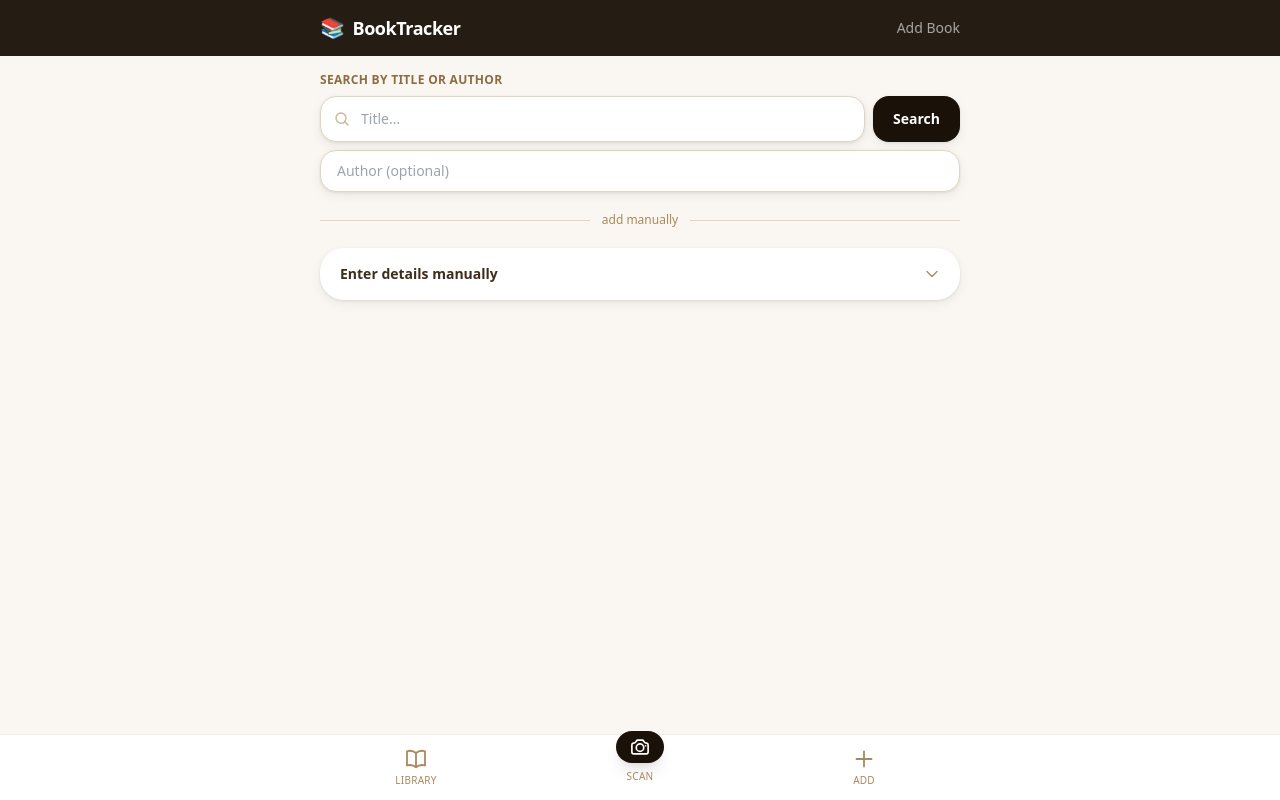
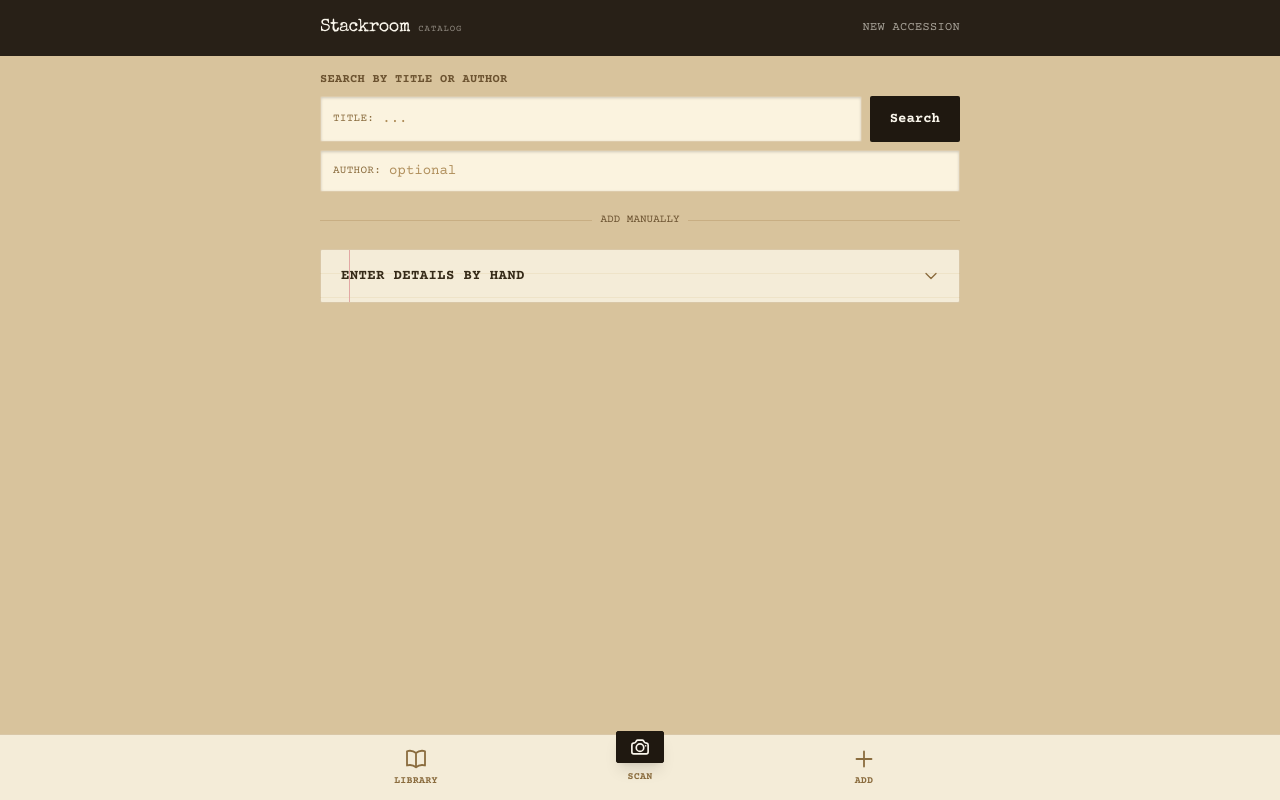
Before and after one commit to Monster0506/stackroom, a Django app: template templates/books/add.html in a window 1280 px wide. Run offline with Django 5.2, Linux system fonts and the light colour scheme; the template is opened without the code that fills it, so the values that code supplies are empty; some libraries are stand-ins or nearby versions.

Commit message:
nicer styling

```diff
--- a/books/lookup.py
+++ b/books/lookup.py
@@ -65,7 +65,6 @@ def lookup_isbn(isbn: str) -> dict | None:
         except Exception:
             pass
 
-    # 2. Open Library search by ISBN (broader index — tries isbn= and q= params)
     for candidate in candidates:
         for params in [{"isbn": candidate, "limit": 1}, {"q": f"isbn:{candidate}", "limit": 1}]:
             try:
@@ -121,7 +120,6 @@ def lookup_title_author(title: str, author: str = "") -> list[dict]:
     except Exception:
         pass
 
-    # Open Library search (always try — good coverage)
     try:
         params = {"title": title, "limit": 10}
         if author:
--- a/books/models.py
+++ b/books/models.py
@@ -26,7 +26,7 @@ class Book(models.Model):
         ordering = ["-date_added"]
 
     def __str__(self):
-        return f"{self.title} — {self.author}"
+        return f"{self.title}: {self.author}"
 
     @property
     def stars(self):
--- a/books/templatetags/book_filters.py
+++ b/books/templatetags/book_filters.py
@@ -9,7 +9,6 @@ def batch(iterable, n):
 
 @register.filter
 def spine_width(book):
-    """Fixed pixel width based on page count (14–42 px). No flex-grow."""
     if book.page_count:
         p = book.page_count
         if p < 100: return 14
@@ -21,5 +20,4 @@ def spine_width(book):
 
 @register.filter
 def spine_height(book):
-    """Pseudo-random height 136–170 px for a staggered shelf look."""
     return 136 + (book.pk * 7 + len(book.title or '') * 3) % 34
--- a/books/views.py
+++ b/books/views.py
@@ -114,7 +114,6 @@ def cover_image(request, pk):
     if not img_path.exists():
         _download_cover(pk, book.cover_url)
     if not img_path.exists():
-        # Download failed — redirect to source so the browser still gets something
         return redirect(book.cover_url)
     content_type = ct_path.read_text() if ct_path.exists() else 'image/jpeg'
     return FileResponse(open(img_path, 'rb'), content_type=content_type)
--- a/templates/base.html
+++ b/templates/base.html
@@ -6,45 +6,60 @@
   <meta name="mobile-web-app-capable" content="yes">
   <meta name="apple-mobile-web-app-capable" content="yes">
   <meta name="apple-mobile-web-app-status-bar-style" content="black-translucent">
-  <title>{% block title %}BookTracker{% endblock %}</title>
+  <title>{% block title %}Stackroom{% endblock %}</title>
   <script src="https://cdn.tailwindcss.com"></script>
+  <link rel="preconnect" href="https://fonts.googleapis.com">
+  <link href="https://fonts.googleapis.com/css2?family=Courier+Prime:wght@400;700&family=Special+Elite&display=swap" rel="stylesheet">
   <script>
     tailwind.config = {
       theme: {
         extend: {
           colors: {
-            ink:   { DEFAULT: '#1a1108', 50: '#faf7f2', 100: '#f2ebe0', 200: '#e2d5c0', 300: '#c9b494', 400: '#a8895e', 500: '#8c6d42', 600: '#725535', 700: '#5c4028', 800: '#3f2c1b', 900: '#1a1108' },
-            amber: { DEFAULT: '#d97706', 50: '#fffbeb', 100: '#fef3c7', 400: '#fbbf24', 500: '#f59e0b', 600: '#d97706', 700: '#b45309' },
+            ink:   { DEFAULT: '#2b2218', 50: '#faf6ec', 100: '#f4ecd8', 200: '#e8dab8', 300: '#d8c39c', 400: '#b08f5c', 500: '#8a6c3e', 600: '#6b5230', 700: '#4a3a22', 800: '#352a18', 900: '#1f1810' },
+            amber: { DEFAULT: '#a3372f', 50: '#fbecea', 100: '#f5d2ce', 400: '#c25950', 500: '#a3372f', 600: '#8a2c25', 700: '#6e231d' },
           },
-          fontFamily: { sans: ['system-ui', '-apple-system', 'sans-serif'] },
+          fontFamily: {
+            sans: ['"Courier Prime"', 'ui-monospace', 'monospace'],
+            display: ['"Special Elite"', 'ui-monospace', 'monospace'],
+          },
           boxShadow: {
-            'card': '0 1px 3px rgba(0,0,0,.08), 0 4px 12px rgba(0,0,0,.06)',
-            'card-hover': '0 4px 12px rgba(0,0,0,.12), 0 8px 24px rgba(0,0,0,.08)',
+            'card': '1px 2px 0 #c2ad81, 2px 4px 6px rgba(0,0,0,.18)',
+            'card-hover': '2px 3px 0 #c2ad81, 3px 6px 10px rgba(0,0,0,.22)',
           }
         }
       }
     }
   </script>
   <style>
-    body { background: #faf7f2; }
+    body { background: #d8c39c; }
     .safe-bottom { padding-bottom: env(safe-area-inset-bottom, 0); }
     @keyframes slide-up { from { opacity:0; transform:translateY(8px); } to { opacity:1; transform:none; } }
     .animate-in { animation: slide-up .18s ease-out both; }
     input, select, textarea { -webkit-appearance: none; appearance: none; }
-    ::-webkit-scrollbar { width: 4px; } ::-webkit-scrollbar-thumb { background: #c9b494; border-radius: 2px; }
+    ::-webkit-scrollbar { width: 4px; } ::-webkit-scrollbar-thumb { background: #c2ad81; border-radius: 2px; }
     .line-clamp-2 { display:-webkit-box; -webkit-line-clamp:2; -webkit-box-orient:vertical; overflow:hidden; }
+
+    /* index-card paper: ruled lines + punch holes, used across content cards */
+    .index-card {
+      background: #f4ecd8;
+      background-image: repeating-linear-gradient(transparent, transparent 23px, #e8dab8 24px);
+      position: relative;
+    }
+    .index-card::before { content: ''; position: absolute; top: 0; left: 28px; width: 1px; height: 100%; background: #e2a8a4; pointer-events: none; }
+    .punch-hole { width: 9px; height: 9px; border-radius: 50%; background: #d8c39c; box-shadow: inset 0 1px 2px rgba(0,0,0,.35); }
+    .label-slot { background: #fbf3df; box-shadow: inset 0 1px 3px rgba(0,0,0,.18); }
   </style>
   {% block head %}{% endblock %}
 </head>
-<body class="text-ink min-h-screen">
+<body class="text-ink min-h-screen font-sans">
 
 <div hidden>{% csrf_token %}</div>
 
 <!-- Top bar -->
-<header class="sticky top-0 z-30 bg-ink-900/95 backdrop-blur-sm text-white">
+<header class="sticky top-0 z-30 bg-ink-900/95 backdrop-blur-sm text-ink-50">
   <div class="flex items-center justify-between px-4 h-14 max-w-2xl mx-auto">
-    <a href="{% url 'library' %}" class="font-bold text-lg tracking-tight flex items-center gap-2">
-      <span class="text-xl">📚</span> BookTracker
+    <a href="{% url 'library' %}" class="font-display text-lg tracking-tight flex items-baseline gap-2">
+      Stackroom <span class="text-[9px] tracking-widest uppercase opacity-50 font-sans">catalog</span>
     </a>
     {% block header_action %}{% endblock %}
   </div>
@@ -54,11 +69,11 @@
 {% if messages %}
 <div class="max-w-2xl mx-auto px-4 pt-3 space-y-2">
   {% for msg in messages %}
-  <div class="animate-in flex items-center gap-3 px-4 py-3 rounded-2xl text-sm font-medium
-    {% if msg.tags == 'success' %}bg-green-50 text-green-800 border border-green-200
-    {% elif msg.tags == 'error' %}bg-red-50 text-red-800 border border-red-200
-    {% else %}bg-amber-50 text-amber-800 border border-amber-200{% endif %}">
-    {% if msg.tags == 'success' %}✓{% elif msg.tags == 'error' %}✕{% else %}ℹ{% endif %}
+  <div class="animate-in flex items-center gap-2 px-4 py-3 rounded-sm border text-sm font-medium label-slot
+    {% if msg.tags == 'success' %}border-green-700 text-green-800
+    {% elif msg.tags == 'error' %}border-amber-700 text-amber-800
+    {% else %}border-ink-400 text-ink-700{% endif %}">
+    <span class="text-[10px] font-bold uppercase tracking-wide flex-shrink-0">{% if msg.tags == 'success' %}Success:{% elif msg.tags == 'error' %}Error:{% else %}Note:{% endif %}</span>
     {{ msg }}
   </div>
   {% endfor %}
@@ -68,36 +83,35 @@
 <!-- Page content -->
 <main class="max-w-2xl mx-auto px-4 py-4">
   {% block content %}{% endblock %}
-  <!-- Nav clearance spacer — always present so no page can overlap the bottom nav -->
   <div class="h-20" style="height: calc(5rem + env(safe-area-inset-bottom, 0px));" aria-hidden="true"></div>
 </main>
 
 <!-- Bottom nav -->
-<nav class="fixed bottom-0 left-0 right-0 z-30 safe-bottom bg-white border-t border-ink-100">
+<nav class="fixed bottom-0 left-0 right-0 z-30 safe-bottom bg-[#f4ecd8] border-t border-ink-400/40">
   <div class="max-w-2xl mx-auto grid grid-cols-3">
     <a href="{% url 'library' %}" id="nav-library"
-      class="nav-item flex flex-col items-center gap-0.5 py-3 text-ink-400 transition-colors active:bg-ink-50">
+      class="nav-item flex flex-col items-center gap-0.5 py-3 text-ink-500 transition-colors active:bg-ink-200/40">
       <svg class="w-6 h-6" fill="none" stroke="currentColor" stroke-width="1.8" viewBox="0 0 24 24">
         <path stroke-linecap="round" stroke-linejoin="round" d="M12 6.042A8.967 8.967 0 006 3.75c-1.052 0-2.062.18-3 .512v14.25A8.987 8.987 0 016 18c2.305 0 4.408.867 6 2.292m0-14.25a8.966 8.966 0 016-2.292c1.052 0 2.062.18 3 .512v14.25A8.987 8.987 0 0018 18a8.966 8.966 0 00-6 2.292m0-14.25v14.25"/>
       </svg>
-      <span class="text-[10px] font-medium tracking-wide uppercase">Library</span>
+      <span class="text-[10px] font-bold tracking-wide uppercase">Library</span>
     </a>
     <a href="{% url 'scan' %}" id="nav-scan"
-      class="nav-item flex flex-col items-center gap-0.5 py-3 text-ink-400 transition-colors active:bg-ink-50">
-      <div class="w-12 h-8 bg-ink-900 rounded-full flex items-center justify-center -mt-4 shadow-lg">
-        <svg class="w-5 h-5 text-white" fill="none" stroke="currentColor" stroke-width="2" viewBox="0 0 24 24">
+      class="nav-item flex flex-col items-center gap-0.5 py-3 text-ink-500 transition-colors active:bg-ink-200/40">
+      <div class="w-12 h-8 bg-ink-900 rounded-sm flex items-center justify-center -mt-4 shadow-lg border border-ink-900">
+        <svg class="w-5 h-5 text-ink-50" fill="none" stroke="currentColor" stroke-width="2" viewBox="0 0 24 24">
           <path stroke-linecap="round" stroke-linejoin="round" d="M6.827 6.175A2.31 2.31 0 015.186 7.23c-.38.054-.757.112-1.134.175C2.999 7.58 2.25 8.507 2.25 9.574V18a2.25 2.25 0 002.25 2.25h15A2.25 2.25 0 0021.75 18V9.574c0-1.067-.75-1.994-1.802-2.169a47.865 47.865 0 00-1.134-.175 2.31 2.31 0 01-1.64-1.055l-.822-1.316a2.192 2.192 0 00-1.736-1.039 48.774 48.774 0 00-5.232 0 2.192 2.192 0 00-1.736 1.039l-.821 1.316z"/>
           <path stroke-linecap="round" stroke-linejoin="round" d="M16.5 12.75a4.5 4.5 0 11-9 0 4.5 4.5 0 019 0zM18.75 10.5h.008v.008h-.008V10.5z"/>
         </svg>
       </div>
-      <span class="text-[10px] font-medium tracking-wide uppercase mt-1">Scan</span>
+      <span class="text-[10px] font-bold tracking-wide uppercase mt-1">Scan</span>
     </a>
     <a href="{% url 'add_book' %}" id="nav-add"
-      class="nav-item flex flex-col items-center gap-0.5 py-3 text-ink-400 transition-colors active:bg-ink-50">
+      class="nav-item flex flex-col items-center gap-0.5 py-3 text-ink-500 transition-colors active:bg-ink-200/40">
       <svg class="w-6 h-6" fill="none" stroke="currentColor" stroke-width="1.8" viewBox="0 0 24 24">
         <path stroke-linecap="round" stroke-linejoin="round" d="M12 4.5v15m7.5-7.5h-15"/>
       </svg>
-      <span class="text-[10px] font-medium tracking-wide uppercase">Add</span>
+      <span class="text-[10px] font-bold tracking-wide uppercase">Add</span>
     </a>
   </div>
 </nav>
@@ -109,7 +123,7 @@
   const active = map[path] || (path.startsWith('/book/') ? 'nav-library' : null);
   if (active) {
     const el = document.getElementById(active);
-    if (el) el.classList.replace('text-ink-400', 'text-ink-900');
+    if (el) el.classList.replace('text-ink-500', 'text-ink-900');
   }
 </script>
 </body>
--- a/templates/books/add.html
+++ b/templates/books/add.html
@@ -1,8 +1,8 @@
 {% extends "base.html" %}
-{% block title %}Add Book — BookTracker{% endblock %}
+{% block title %}Add Book{% endblock %}
 
 {% block header_action %}
-<span class="text-sm text-white/60 font-medium">Add Book</span>
+<span class="text-xs text-ink-50/60 uppercase tracking-wide">New Accession</span>
 {% endblock %}
 
 {% block content %}
@@ -10,24 +10,25 @@
 
   <!-- Search -->
   <div>
-    <label class="text-xs font-semibold text-ink-500 uppercase tracking-wide mb-2 block">Search by title or author</label>
+    <label class="text-xs font-bold text-ink-600 uppercase tracking-wide mb-2 block">Search by title or author</label>
     <div class="flex gap-2">
-      <div class="relative flex-1">
-        <svg class="absolute left-3.5 top-1/2 -translate-y-1/2 w-4 h-4 text-ink-300 pointer-events-none" fill="none" stroke="currentColor" stroke-width="2" viewBox="0 0 24 24">
-          <path stroke-linecap="round" stroke-linejoin="round" d="M21 21l-5.197-5.197m0 0A7.5 7.5 0 105.196 15.803 7.5 7.5 0 0016.803 15.803z"/>
-        </svg>
-        <input id="s-title" type="text" placeholder="Title…"
-          class="w-full bg-white border border-ink-200 rounded-2xl pl-10 pr-4 py-3 text-sm shadow-card focus:outline-none focus:ring-2 focus:ring-ink-900 transition"
+      <div class="label-slot border border-ink-400/40 rounded-sm px-3 flex-1 flex items-center gap-2">
+        <span class="text-[11px] uppercase tracking-wide text-ink-500 flex-shrink-0">Title:</span>
+        <input id="s-title" type="text" placeholder="..."
+          class="flex-1 bg-transparent py-3 text-sm focus:outline-none placeholder:text-ink-400"
           onkeydown="if(event.key==='Enter') doSearch()">
       </div>
       <button onclick="doSearch()"
-        class="bg-ink-900 text-white px-5 rounded-2xl text-sm font-semibold active:scale-95 transition shadow-card">
+        class="bg-ink-900 text-ink-50 px-5 rounded-sm text-sm font-bold active:scale-95 transition">
         Search
       </button>
     </div>
-    <input id="s-author" type="text" placeholder="Author (optional)"
-      class="mt-2 w-full bg-white border border-ink-200 rounded-2xl px-4 py-2.5 text-sm shadow-card focus:outline-none focus:ring-2 focus:ring-ink-900 transition"
-      onkeydown="if(event.key==='Enter') doSearch()">
+    <div class="label-slot border border-ink-400/40 rounded-sm px-3 mt-2 flex items-center gap-2">
+      <span class="text-[11px] uppercase tracking-wide text-ink-500 flex-shrink-0">Author:</span>
+      <input id="s-author" type="text" placeholder="optional"
+        class="flex-1 bg-transparent py-2.5 text-sm focus:outline-none placeholder:text-ink-400"
+        onkeydown="if(event.key==='Enter') doSearch()">
+    </div>
   </div>
 
   <!-- Search results -->
@@ -35,33 +36,34 @@
 
   <!-- Selected book preview -->
   <div id="result-card" class="hidden animate-in">
-    <div class="bg-white rounded-3xl shadow-card overflow-hidden">
-      <div class="flex gap-4 p-4">
+    <div class="index-card border border-ink-400/40 rounded-sm overflow-hidden">
+      <div class="flex gap-4 p-4 pl-8 relative">
+        <div class="punch-hole absolute left-3 top-1/2 -translate-y-1/2"></div>
         <div class="relative flex-shrink-0">
-          <img id="r-cover" src="" alt="" class="w-20 h-28 object-cover rounded-2xl bg-ink-100 hidden shadow">
-          <div id="r-cover-ph" class="w-20 h-28 rounded-2xl bg-gradient-to-br from-amber-100 to-amber-200 flex items-center justify-center">
-            <span class="text-3xl">📖</span>
+          <img id="r-cover" src="" alt="" class="w-20 h-28 object-cover rounded-sm bg-ink-200 hidden border border-ink-400/40">
+          <div id="r-cover-ph" class="w-20 h-28 rounded-sm bg-ink-200 border border-ink-400/40 flex items-center justify-center px-1">
+            <span class="text-[10px] uppercase tracking-wide text-ink-500 text-center font-bold">No Cover</span>
           </div>
         </div>
         <div class="flex-1 min-w-0 py-1">
           <p id="r-title" class="font-bold text-ink-900 text-base leading-tight"></p>
-          <p id="r-author" class="text-sm text-ink-500 mt-1"></p>
-          <p id="r-pub" class="text-xs text-ink-400 mt-0.5"></p>
+          <p id="r-author" class="text-sm text-ink-600 mt-1"></p>
+          <p id="r-pub" class="text-xs text-ink-500 mt-0.5"></p>
         </div>
       </div>
-      <div class="border-t border-ink-100 px-4 py-3">
-        <label class="text-xs font-semibold text-ink-500 uppercase tracking-wide mb-2 block">Add to shelf</label>
+      <div class="border-t border-ink-400/40 px-4 py-3">
+        <label class="text-xs font-bold text-ink-600 uppercase tracking-wide mb-2 block">Add to shelf</label>
         <div class="flex gap-2">
           <button onclick="setStatus('want')" data-status="want"
-            class="status-btn flex-1 py-2 rounded-xl text-xs font-semibold border border-ink-200 text-ink-600 bg-ink-50 active:scale-95 transition">
+            class="status-btn flex-1 py-2 rounded-sm text-xs font-bold uppercase border border-ink-500 text-ink-700 bg-[#f4ecd8] active:scale-95 transition">
             Want
           </button>
           <button onclick="setStatus('reading')" data-status="reading"
-            class="status-btn flex-1 py-2 rounded-xl text-xs font-semibold border border-blue-200 text-blue-700 bg-blue-50 active:scale-95 transition">
+            class="status-btn flex-1 py-2 rounded-sm text-xs font-bold uppercase border border-blue-700 text-blue-800 bg-[#f4ecd8] active:scale-95 transition">
             Reading
           </button>
           <button onclick="setStatus('read')" data-status="read"
-            class="status-btn flex-1 py-2 rounded-xl text-xs font-semibold border border-green-200 text-green-700 bg-green-50 active:scale-95 transition">
+            class="status-btn flex-1 py-2 rounded-sm text-xs font-bold uppercase border border-green-700 text-green-800 bg-[#f4ecd8] active:scale-95 transition">
             Read
           </button>
         </div>
@@ -69,56 +71,54 @@
       </div>
       <div class="px-4 pb-4 flex gap-2">
         <button onclick="saveBook()"
-          class="flex-1 bg-ink-900 text-white py-3.5 rounded-2xl font-semibold text-sm active:scale-95 transition">
+          class="flex-1 bg-ink-900 text-ink-50 py-3.5 rounded-sm font-bold text-sm active:scale-[0.98] transition">
           Add to Library
         </button>
         <button onclick="clearPick()"
-          class="w-14 bg-white border border-ink-200 text-ink-500 rounded-2xl text-lg active:scale-95 transition">
-          ✕
+          class="w-20 label-slot border border-ink-400/40 text-ink-600 rounded-sm text-xs font-bold uppercase tracking-wide active:scale-95 transition">
+          Cancel
         </button>
       </div>
     </div>
   </div>
 
   <!-- Divider -->
-  <div class="flex items-center gap-3">
-    <div class="flex-1 h-px bg-ink-200"></div>
-    <span class="text-xs text-ink-400 font-medium">add manually</span>
-    <div class="flex-1 h-px bg-ink-200"></div>
+  <div class="flex items-center gap-2 text-[11px] text-ink-600">
+    <div class="flex-1 h-px bg-ink-400/40"></div>ADD MANUALLY<div class="flex-1 h-px bg-ink-400/40"></div>
   </div>
 
   <!-- Manual entry -->
-  <div class="bg-white rounded-3xl shadow-card overflow-hidden">
+  <div class="index-card border border-ink-400/40 rounded-sm overflow-hidden">
     <button onclick="toggleManual()" class="w-full flex items-center justify-between px-5 py-4 text-left">
-      <span class="font-semibold text-sm text-ink-800">Enter details manually</span>
-      <svg id="manual-chevron" class="w-4 h-4 text-ink-400 transition-transform" fill="none" stroke="currentColor" stroke-width="2" viewBox="0 0 24 24">
+      <span class="font-bold text-sm text-ink-800 uppercase tracking-wide">Enter details by hand</span>
+      <svg id="manual-chevron" class="w-4 h-4 text-ink-500 transition-transform" fill="none" stroke="currentColor" stroke-width="2" viewBox="0 0 24 24">
         <path stroke-linecap="round" stroke-linejoin="round" d="M19.5 8.25l-7.5 7.5-7.5-7.5"/>
       </svg>
     </button>
     <div id="manual-body" class="hidden px-5 pb-5 flex flex-col gap-3">
       <input id="m-title" type="text" placeholder="Title *"
-        class="w-full bg-ink-50 border border-ink-200 rounded-xl px-4 py-3 text-sm focus:outline-none focus:ring-2 focus:ring-ink-900 transition">
+        class="w-full label-slot border border-ink-400/40 rounded-sm px-4 py-3 text-sm focus:outline-none focus:ring-2 focus:ring-ink-900 transition">
       <input id="m-author" type="text" placeholder="Author"
-        class="w-full bg-ink-50 border border-ink-200 rounded-xl px-4 py-3 text-sm focus:outline-none focus:ring-2 focus:ring-ink-900 transition">
+        class="w-full label-slot border border-ink-400/40 rounded-sm px-4 py-3 text-sm focus:outline-none focus:ring-2 focus:ring-ink-900 transition">
       <input id="m-isbn" type="text" placeholder="ISBN" inputmode="numeric"
-        class="w-full bg-ink-50 border border-ink-200 rounded-xl px-4 py-3 text-sm focus:outline-none focus:ring-2 focus:ring-ink-900 transition">
+        class="w-full label-slot border border-ink-400/40 rounded-sm px-4 py-3 text-sm focus:outline-none focus:ring-2 focus:ring-ink-900 transition">
       <div class="grid grid-cols-2 gap-3">
         <input id="m-publisher" type="text" placeholder="Publisher"
-          class="w-full bg-ink-50 border border-ink-200 rounded-xl px-4 py-3 text-sm focus:outline-none focus:ring-2 focus:ring-ink-900 transition">
+          class="w-full label-slot border border-ink-400/40 rounded-sm px-4 py-3 text-sm focus:outline-none focus:ring-2 focus:ring-ink-900 transition">
         <input id="m-year" type="text" placeholder="Year" inputmode="numeric"
-          class="w-full bg-ink-50 border border-ink-200 rounded-xl px-4 py-3 text-sm focus:outline-none focus:ring-2 focus:ring-ink-900 transition">
+          class="w-full label-slot border border-ink-400/40 rounded-sm px-4 py-3 text-sm focus:outline-none focus:ring-2 focus:ring-ink-900 transition">
       </div>
       <div class="flex gap-2">
         <button onclick="setManualStatus('want')" data-status="want"
-          class="mstatus-btn flex-1 py-2 rounded-xl text-xs font-semibold border border-ink-200 text-ink-600 bg-ink-50 active:scale-95 transition ring-2 ring-ink-900">Want</button>
+          class="mstatus-btn flex-1 py-2 rounded-sm text-xs font-bold uppercase border border-ink-500 text-ink-700 bg-[#f4ecd8] active:scale-95 transition ring-2 ring-ink-900">Want</button>
         <button onclick="setManualStatus('reading')" data-status="reading"
-          class="mstatus-btn flex-1 py-2 rounded-xl text-xs font-semibold border border-blue-200 text-blue-700 bg-blue-50 active:scale-95 transition">Reading</button>
+          class="mstatus-btn flex-1 py-2 rounded-sm text-xs font-bold uppercase border border-blue-700 text-blue-800 bg-[#f4ecd8] active:scale-95 transition">Reading</button>
         <button onclick="setManualStatus('read')" data-status="read"
-          class="mstatus-btn flex-1 py-2 rounded-xl text-xs font-semibold border border-green-200 text-green-700 bg-green-50 active:scale-95 transition">Read</button>
+          class="mstatus-btn flex-1 py-2 rounded-sm text-xs font-bold uppercase border border-green-700 text-green-800 bg-[#f4ecd8] active:scale-95 transition">Read</button>
       </div>
       <input type="hidden" id="m-status" value="want">
       <button onclick="saveManual()"
-        class="w-full bg-ink-900 text-white py-3.5 rounded-2xl font-semibold text-sm active:scale-95 transition mt-1">
+        class="w-full bg-ink-900 text-ink-50 py-3.5 rounded-sm font-bold text-sm active:scale-[0.98] transition mt-1">
         Add to Library
       </button>
     </div>
@@ -141,7 +141,7 @@
     if (!title) return;
     const author = document.getElementById('s-author').value.trim();
     const container = document.getElementById('search-results');
-    container.innerHTML = '<div class="text-center py-6 text-ink-400 text-sm">Searching…</div>';
+    container.innerHTML = '<div class="text-center py-6 text-ink-500 text-sm">Searching...</div>';
     container.classList.remove('hidden');
     document.getElementById('result-card').classList.add('hidden');
 
@@ -149,19 +149,20 @@
     const { results = [] } = await resp.json();
 
     if (!results.length) {
-      container.innerHTML = '<div class="text-center py-6 text-ink-400 text-sm">No results found.</div>';
+      container.innerHTML = '<div class="text-center py-6 text-ink-500 text-sm">No results found.</div>';
       return;
     }
 
     container.innerHTML = results.map((b, i) => `
-      <button onclick="pickBook(${i})" class="flex gap-3 bg-white rounded-2xl shadow-card p-3 text-left active:scale-[0.98] transition w-full">
+      <button onclick="pickBook(${i})" class="flex gap-3 index-card border border-ink-400/40 rounded-sm p-3 pl-6 relative text-left active:scale-[0.98] transition w-full">
+        <div class="punch-hole absolute left-2 top-1/2 -translate-y-1/2" style="width:7px;height:7px"></div>
         ${b.cover_url
-          ? `<img src="${escHtml(b.cover_url)}" class="w-12 h-16 object-cover rounded-xl bg-ink-100 flex-shrink-0 shadow">`
-          : `<div class="w-12 h-16 rounded-xl bg-gradient-to-br from-amber-100 to-amber-200 flex-shrink-0 flex items-center justify-center text-xl">📖</div>`}
+          ? `<img src="${escHtml(b.cover_url)}" class="w-12 h-16 object-cover rounded-sm bg-ink-200 border border-ink-400/40 flex-shrink-0">`
+          : `<div class="w-12 h-16 rounded-sm bg-ink-200 border border-ink-400/40 flex-shrink-0 flex items-center justify-center px-0.5"><span class="text-[8px] uppercase tracking-wide text-ink-500 text-center font-bold">No Cover</span></div>`}
         <div class="flex-1 min-w-0">
           <p class="font-semibold text-sm text-ink-900 line-clamp-2 leading-tight">${escHtml(b.title)}</p>
-          <p class="text-xs text-ink-500 mt-0.5">${escHtml(b.author)}</p>
-          <p class="text-xs text-ink-400 mt-0.5">${escHtml([b.publisher, b.published_date].filter(Boolean).join(' · '))}</p>
+          <p class="text-xs text-ink-600 mt-0.5">${escHtml(b.author)}</p>
+          <p class="text-xs text-ink-500 mt-0.5">${escHtml([b.publisher, b.published_date].filter(Boolean).join(' - '))}</p>
         </div>
       </button>
     `).join('');
@@ -173,7 +174,7 @@
     pendingBook = b;
     document.getElementById('r-title').textContent = b.title;
     document.getElementById('r-author').textContent = b.author;
-    document.getElementById('r-pub').textContent = [b.publisher, b.published_date].filter(Boolean).join(' · ');
+    document.getElementById('r-pub').textContent = [b.publisher, b.published_date].filter(Boolean).join(' - ');
     const cover = document.getElementById('r-cover'), ph = document.getElementById('r-cover-ph');
     if (b.cover_url) { cover.src = b.cover_url; cover.classList.remove('hidden'); ph.classList.add('hidden'); }
     else { cover.classList.add('hidden'); ph.classList.remove('hidden'); }
```
Also changed, not shown: templates/books/detail.html (+47 -43 lines), templates/books/library.html (+27 -34 lines), templates/books/scan.html (+62 -68 lines), 1 other file.
